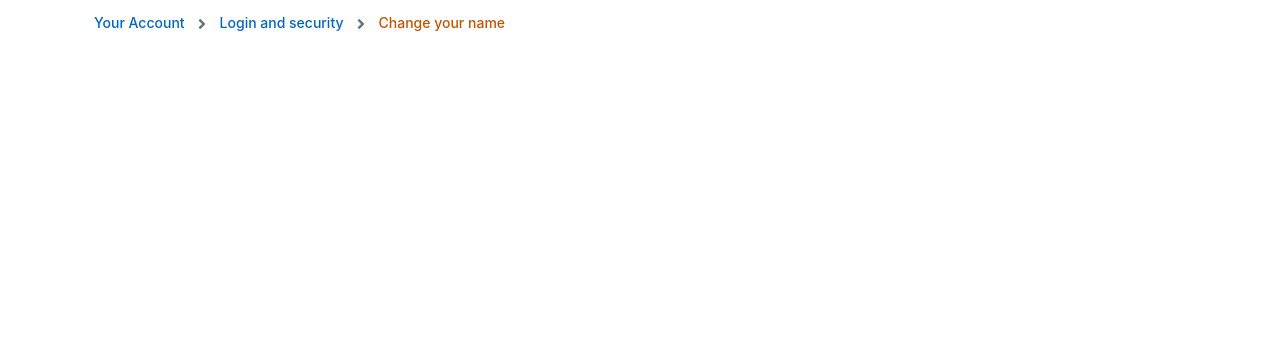
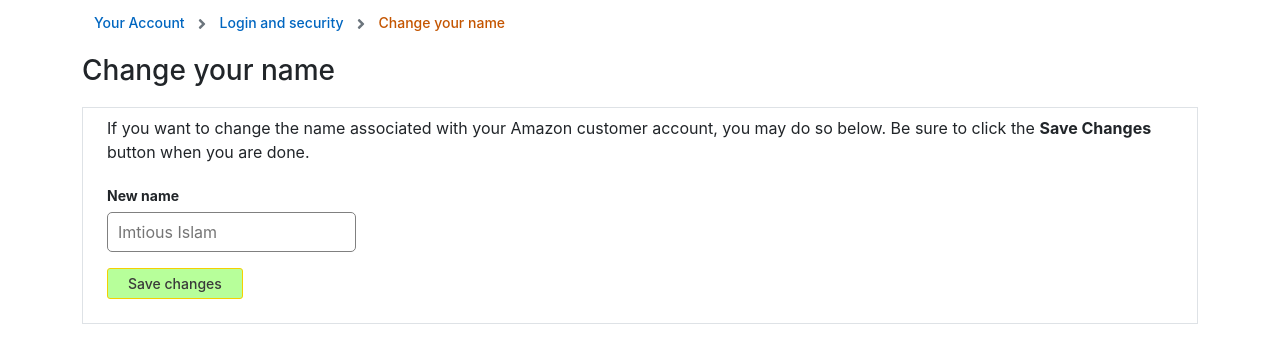
Before and after one commit to Imtious-coder/Amazon_My_Account_Clone, a React (Create React App) app: page /name in a window 1280 px wide. Shown: the top 362 px of the page. Built offline with nearby package versions, Linux system fonts and the light colour scheme.

Commit message:
Name page complete

```diff
--- a/src/App.css
+++ b/src/App.css
@@ -92,3 +92,15 @@
 .Button__2:hover{
   background-color: #94ff6a;
 }
+.Input__Title{
+  font-size: 14px;
+  font-weight: 500;
+  line-height: 0;
+}
+.Input{
+  width: 100%;
+  height: 40px;
+  padding-left: 10px;
+  border: 1px solid grey;
+  border-radius: 5px;
+}
--- a/src/Componnents/LoginAndSecurity/Name/Name.js
+++ b/src/Componnents/LoginAndSecurity/Name/Name.js
@@ -23,6 +23,28 @@ const Name = () => {
                 <p className="Nav__Title">Change your name</p>
             </nav>
             {/* Navigation End */}
+
+            {/* Heading */}
+            <p className="Heading">Change your name</p>
+
+            {/* Main body start */}
+            <section className="container border">
+                <div className="container">
+                    <div className="row">
+                        <div className="col-md-12 mt-2">
+                            <p>If you want to change the name associated with your Amazon customer account, you may do so below. Be sure to click the <b> Save Changes </b> button when you are done.</p>
+                        </div>
+                        <div className="col-md-3 mt-3 mb-3">
+                            <p className="Input__Title"><b>New name</b></p>
+                            <input type="text" className="Input" name="name" id="name" placeholder="Imtious Islam" />
+                        </div>
+                        <div className="col-md-12 mb-4">
+                            <button className="Button__2">Save changes</button>
+                        </div>
+                    </div>
+                </div>
+            </section>
+            {/* Main body end */}
         </section>
     );
 };
```
